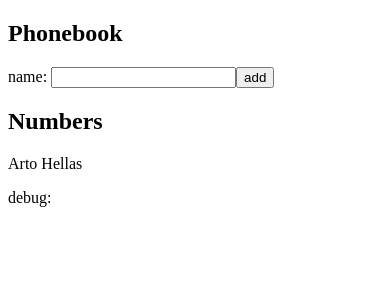
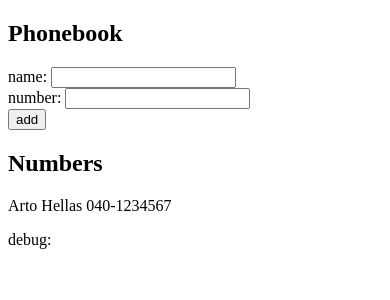
Before and after one commit to poliveir/fullstackopen, a React (Vite) app in the folder part2/phonebook/: page / in a window 390 px wide. Shown: the top 300 px of the page. Built offline with nearby package versions, Linux system fonts and the light colour scheme.

Commit message:
2.8: The Phonebook Step 3

```diff
--- a/part2/phonebook/src/App.jsx
+++ b/part2/phonebook/src/App.jsx
@@ -2,34 +2,53 @@ import { useState } from 'react'
 
 const App = () => {
   const [persons, setPersons] = useState([
-    { name: 'Arto Hellas' }
+    {
+		name: 'Arto Hellas',
+		phoneNumber: '040-1234567'
+	}
   ])
-  const [newName, setNewName] = useState('')
+  const [newName, setNewName] = useState('');
+  const [newNumber, setNewNumber] = useState('');
 
   const onSubmit = (event) => {
 	event.preventDefault();
 	if (persons.find(person => person.name === newName))
 		alert(`${newName} is already added to phonebook`);
 	else {
-		setPersons(persons.concat({name: newName}));
+		setPersons(persons.concat(
+			{
+				name: newName,
+				phoneNumber: newNumber
+			}
+		));
 		setNewName('');
+		setNewNumber('');
 	}
   };
 
-  const onChange = (event) => {
+  const onChangeName = (event) => {
 	setNewName(event.target.value);
+  }
+
+  const onChangeNumber = (event) => {
+	setNewNumber(event.target.value);
   }
 
   return (
     <div>
       <h2>Phonebook</h2>
       <form onSubmit={onSubmit}>
-          name: <input value={newName} onChange={onChange}/>
-          <button type="submit">add</button>
+		<div>
+          name: <input value={newName} onChange={onChangeName}/>
+		</div>
+		<div>
+		  number: <input value={newNumber} onChange={onChangeNumber}/>
+		</div>
+		<button type="submit">add</button>
       </form>
       <h2>Numbers</h2>
       {persons.map(person =>
-	  	<p key={person.name}>{person.name}</p>
+	  	<p key={person.name}>{person.name} {person.phoneNumber}</p>
 	  )}
 	  <div>debug: {newName}</div>
     </div>
```
